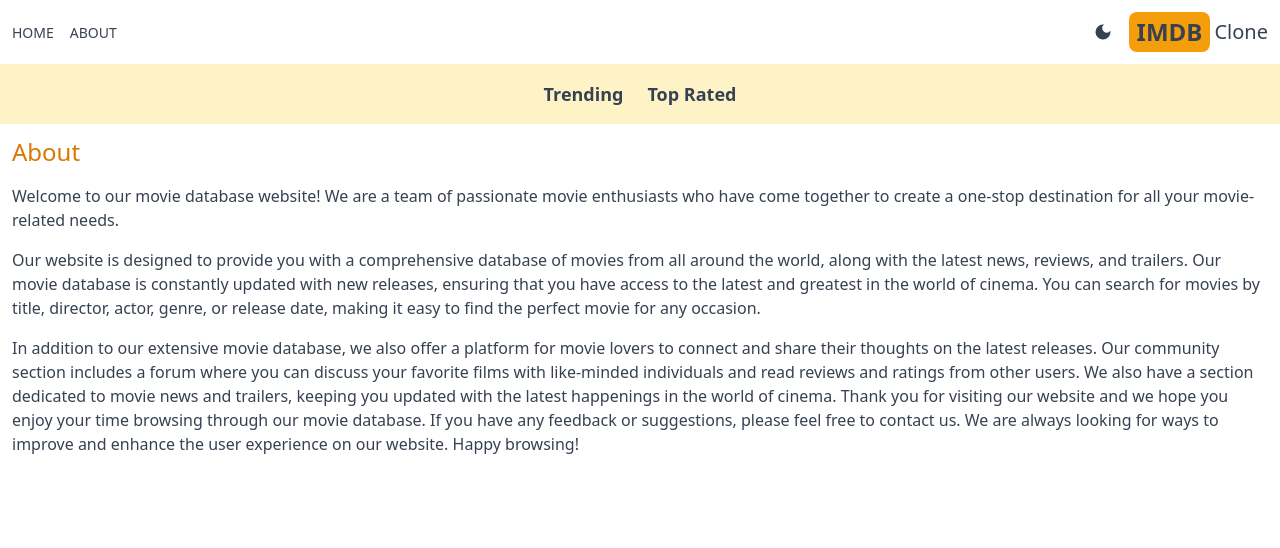
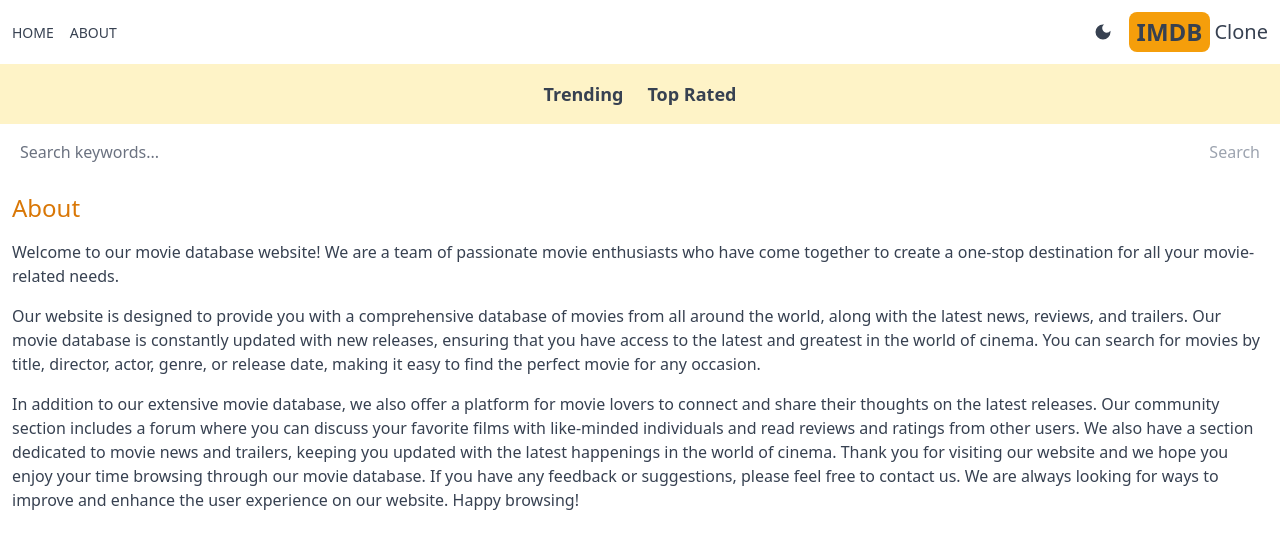
Before and after one commit to tahmid-12/imdb-web-next, a Next.js app: page /about in a window 1280 px wide. Shown: the top 548 px of the page. Built offline with nearby package versions, Linux system fonts and the light colour scheme.

Commit message:
Searchbox added

```diff
--- a/src/app/layout.js
+++ b/src/app/layout.js
@@ -3,6 +3,7 @@ import "./globals.css";
 import Header from "@/components/Header";
 import Providers from "./Providers";
 import Navbar from "@/components/Navbar";
+import SearchBox from "@/components/SearchBox";
 
 const geistSans = localFont({
   src: "./fonts/GeistVF.woff",
@@ -29,6 +30,7 @@ export default function RootLayout({ children }) {
         <Providers>
           <Header />
           <Navbar />
+          <SearchBox />
           {children}
         </Providers>
       </body>
--- /dev/null
+++ b/src/app/search/[searchTerm]/page.jsx
@@ -0,0 +1,18 @@
+import Results from '@/components/Results';
+
+export default async function SearchPage({ params }) {
+  const seachTerm = params.searchTerm;
+  const res = await fetch(
+    `https://api.themoviedb.org/3/search/movie?api_key=${process.env.API_KEY}&query=${seachTerm}&language=en-US&page=1&include_adult=false`
+  );
+  const data = await res.json();
+  const results = data.results;
+  return (
+    <div>
+      {results &&
+        results.length ===
+        <h1 className='text-center pt-6'>No results found</h1>}
+      {results && <Results results={results} />}
+    </div>
+  );
+}
--- /dev/null
+++ b/src/components/SearchBox.jsx
@@ -0,0 +1,33 @@
+'use client';
+
+import { useState } from 'react';
+import { useRouter } from 'next/navigation';
+
+export default function SearchBox() {
+  const [search, setSearch] = useState('');
+  const router = useRouter();
+  const handleSubmit = (e) => {
+    e.preventDefault();
+    router.push(`/search/${search}`);
+  };
+  return (
+    <form
+      className='flex justify-between px-5 max-w-7xl mx-auto'
+      onSubmit={handleSubmit}
+    >
+      <input
+        type='text'
+        placeholder='Search keywords...'
+        className='w-full h-14 rounded-md placeholder-gray-500 outline-none bg-transparent flex-1'
+        value={search}
+        onChange={(e) => setSearch(e.target.value)}
+      />
+      <button
+        className='text-amber-600 disabled:text-gray-400'
+        disabled={search === ''}
+      >
+        Search
+      </button>
+    </form>
+  );
+}
```
